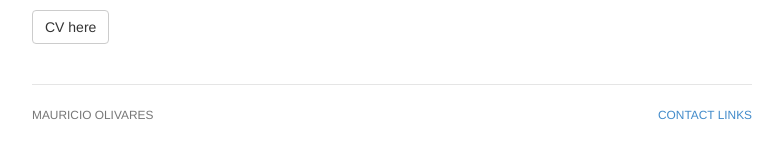
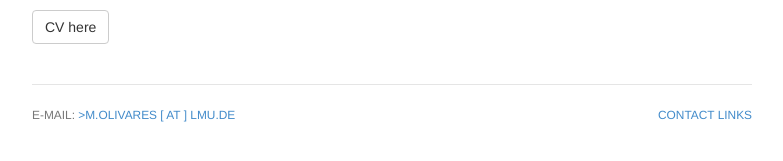
Before and after one commit to mauolivares/mauolivares.github.io, a Jekyll site: the page built from index.html, in a window 1280 px wide. Shown: the part 375-536 px from the top of the page, without its empty margins (248-1031 px from the left). Built offline with Jekyll 4.4.1, drawn with Linux system fonts in a browser that asks for light colours.

Commit message:
Change footer to include email

```diff
--- a/_includes/footer.html
+++ b/_includes/footer.html
@@ -2,7 +2,7 @@
 <div class="footer">
 	<div class="row">
 	<div class="col-sm-8">
-	<p><small> Mauricio Olivares</small></p>
+	<p><small>E-mail: <a href="mailto:m.olivares@lmu.de">>m.olivares [ at ] lmu.de</a></small></p>
 	</div>
 	<div class="col-sm-4">
 	<p class="pull-right"><small><a href="/contact" title="Contact Info">Contact Links</a></small></p>
```
